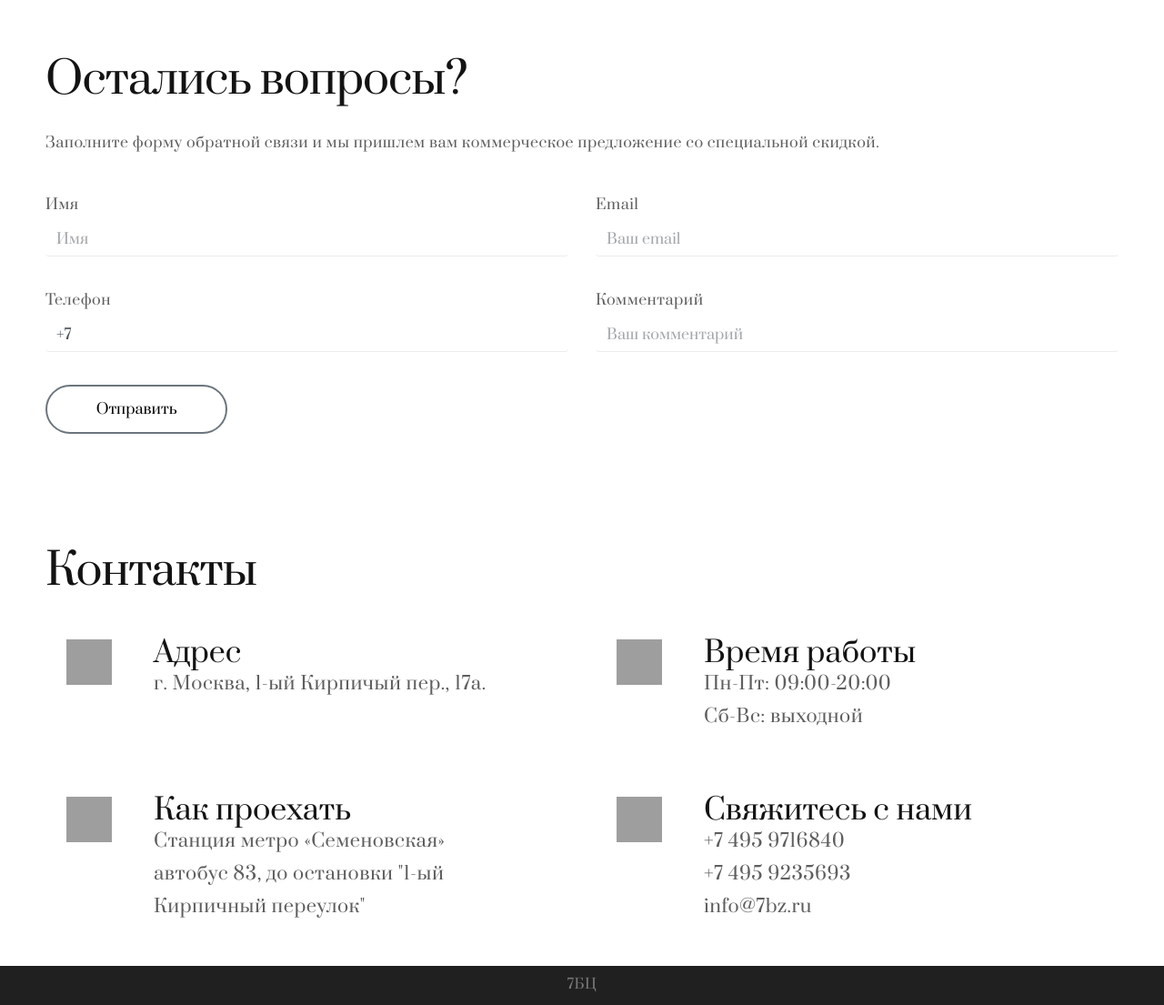
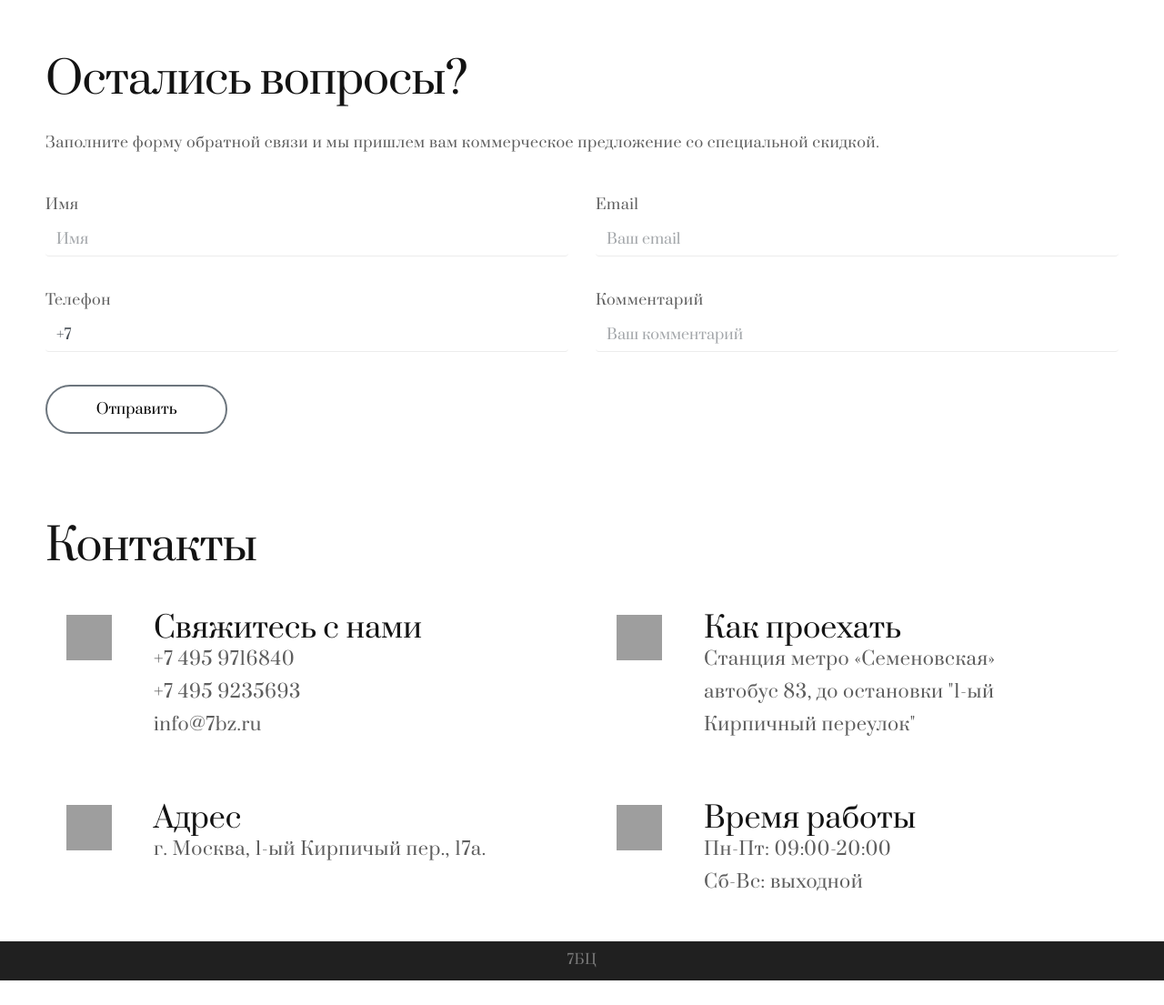
Before and after one commit to Bikaiin/7bz, a Django app: template djangoshop/ecomapp/templates/index.html in a window 1280 px wide. Shown: the part 3450-4555 px from the top of the page at 91% size. After the commit the page ends 4528 px from the top, so only its background shows below. Run offline with Django 3.2, Linux system fonts and the light colour scheme; the template is opened without the code that fills it, so the values that code supplies are empty; some libraries are stand-ins or nearby versions; some web fonts are replaced; grey boxes are pictures that could not be loaded.

Commit message:
13123123

```diff
--- a/djangoshop/ecomapp/templates/index.html
+++ b/djangoshop/ecomapp/templates/index.html
@@ -507,13 +507,38 @@
 
 <!--Начало контакты-->
 <div class="row grids_btm top padt2" id="contact">
-		<div class="container pad-top72">
+	<div class="container" style=" padding-top: 45px;">
 		<h1>Контакты</h1>
 		<div class="row">
 			<div class="col-md-6">
 				<div class="grid_list">
 					<div class="images_1_of_1">
-					<img src="{% static 'images/location.png' %}" class="s-contact" alt="">
+						<img class="s-contact" data-src="//s.tb.ru/uploads/defaults/24eefa92-33c0-4a7a-8ebe-cb61fecb2a3b/24eefa92-33c0-4a7a-8ebe-cb61fecb2a3b-1560775147217.png" src="//s.tb.ru/uploads/defaults/24eefa92-33c0-4a7a-8ebe-cb61fecb2a3b/24eefa92-33c0-4a7a-8ebe-cb61fecb2a3b-1560775147217.png">
+					</div>
+					<div class="grid_1_of_1">
+						<h3>Свяжитесь с нами</h3>
+						<p>+7 495 9716840<br>+7 495 9235693<br>info@7bz.ru</span> </p>
+					</div>
+				</div>
+				<div class="clearfix"></div>
+			</div>
+			<div class="col-md-6">
+				<div class="grid_list">
+					<div class="images_1_of_1">
+						<img class="s-contact" data-src="//s.tb.ru/uploads/defaults/7e0c7809-10e3-4e9e-9a99-be478289bf12/7e0c7809-10e3-4e9e-9a99-be478289bf12-1560779020462.png" src="//s.tb.ru/uploads/defaults/7e0c7809-10e3-4e9e-9a99-be478289bf12/7e0c7809-10e3-4e9e-9a99-be478289bf12-1560779020462.png">
+					</div>
+					<div class="grid_1_of_1">
+						<h3>Как проехать</h3>
+						<p>Станция метро «Семеновская» автобус 83, до остановки "1-ый Кирпичный переулок"</span> </p>
+					</div>
+					<div class="clearfix"></div>
+				</div>
+			</div>
+
+			<div class="col-md-6">
+				<div class="grid_list">
+					<div class="images_1_of_1">
+						<img class="s-contact" data-src="//s.tb.ru/uploads/defaults/3c81fca2-1fb3-4f60-aed7-7b4b43086812/3c81fca2-1fb3-4f60-aed7-7b4b43086812-1560779019868.png" src="//s.tb.ru/uploads/defaults/3c81fca2-1fb3-4f60-aed7-7b4b43086812/3c81fca2-1fb3-4f60-aed7-7b4b43086812-1560779019868.png">
 					</div>
 					<div class="grid_1_of_1">
 						<h3>Адрес</h3>
@@ -525,7 +550,7 @@
 			<div class="col-md-6">
 				<div class="grid_list">
 					<div class="images_1_of_1">
-					<img src="{% static 'images/stopwatch.png' %}" class="s-contact" alt="">
+						<img class="s-contact" data-src="//s.tb.ru/uploads/defaults/7f0e70dd-e00a-490d-8c81-cf4dcb75b13f/7f0e70dd-e00a-490d-8c81-cf4dcb75b13f-1560779020462.png" src="//s.tb.ru/uploads/defaults/7f0e70dd-e00a-490d-8c81-cf4dcb75b13f/7f0e70dd-e00a-490d-8c81-cf4dcb75b13f-1560779020462.png">
 					</div>
 					<div class="grid_1_of_1">
 						<h3>Время работы</h3>
@@ -538,36 +563,6 @@
 	</div>
 </div>
 
-	<div class="row grids_btm top">
-		<div class="container">
-		<div class="row">
-		<div class="col-md-6">
-			<div class="grid_list">
-				<div class="images_1_of_1">
-					<img src="{% static 'images/navigation.png' %}" class="s-contact" alt="">
-				</div>
-				<div class="grid_1_of_1">
-					  	<h3>Как проехать</h3>
-						<p>Станция метро «Семеновская» автобус 83, до остановки "1-ый Кирпичный переулок"</span> </p>
-	 			</div>
-	 			 <div class="clearfix"></div>
-			</div>
-			</div>
-			<div class="col-md-6">
-				<div class="grid_list">
-				<div class="images_1_of_1">
-					<img src="{% static 'images/call.png' %}" class="s-contact" alt="">
-				</div>
-					<div class="grid_1_of_1">
-					  	<h3>Свяжитесь с нами</h3>
-						<p>+7 495 9716840<br>+7 495 9235693<br>info@7bz.ru</span> </p>
-	 				</div>
-				</div>
-				 <div class="clearfix"></div>
-			</div>
-			</div>
-			</div>
-	</div>
 <!--Конец контакты-->
 
 <script type="text/javascript" charset="utf-8" async src="https://api-maps.yandex.ru/services/constructor/1.0/js/?um=constructor%3Abd57333ff4e81ba6275f2066e0a2569e90cf9a3df738c5966271b6d9b33812fb&amp;width=100%25&amp;height=398&amp;lang=ru_RU&amp;scroll=true;id=mymap"></script>
```
Lines whose indentation alone changed are shown as unchanged.
